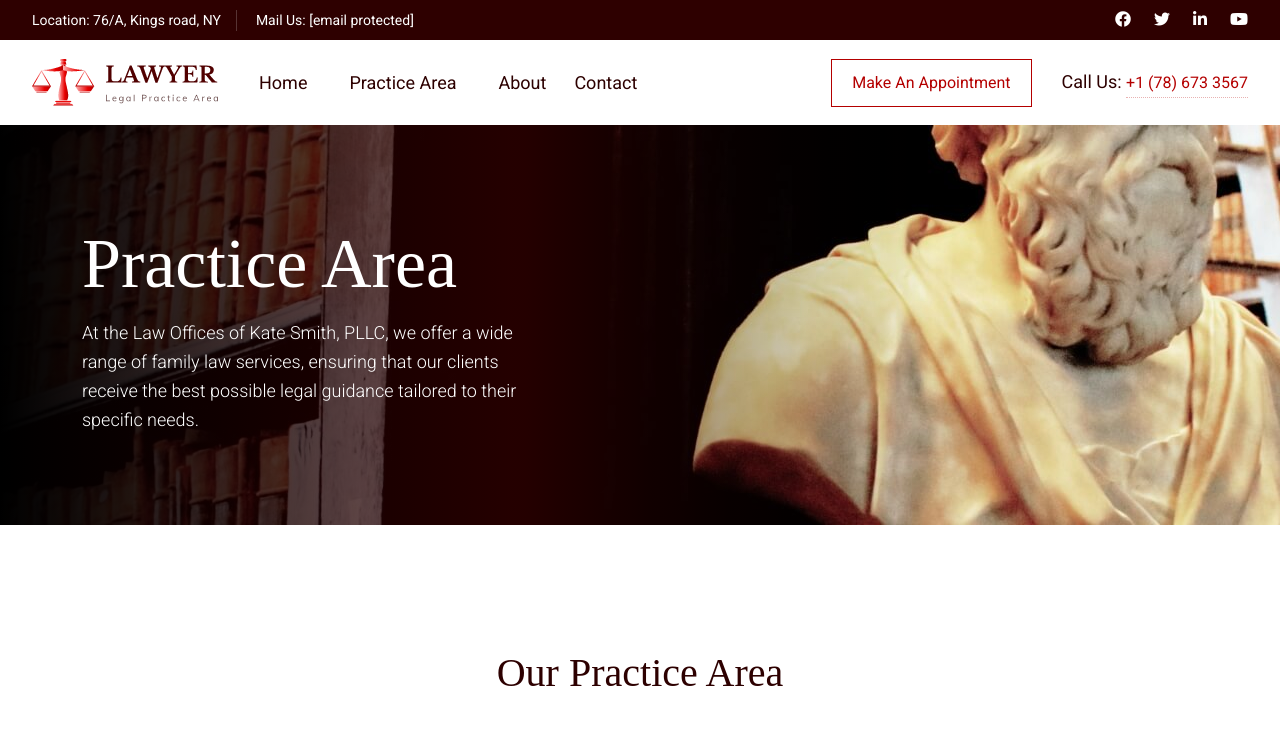
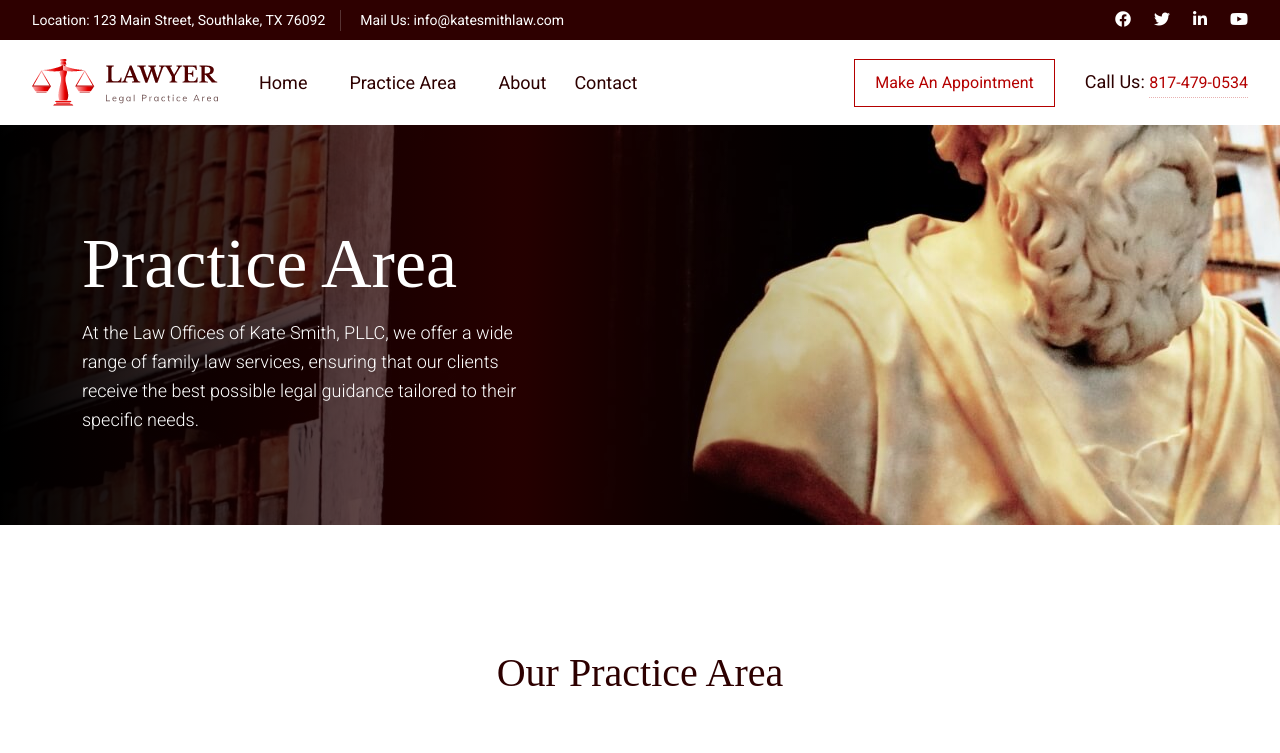
Before and after one commit to faithyife/Law-Firm-ProjectKS, a plain HTML site: page practice.html in a window 1280 px wide. Shown: the top 753 px of the page. Drawn offline with nearby package versions, Linux system fonts and the light colour scheme; a web font is replaced by a local one.

Commit message:
Update practice.html

```diff
--- a/practice.html
+++ b/practice.html
@@ -89,14 +89,14 @@
                   <div class="d-flex justify-content-between flex-wrap align-items-center">
                     <div class="header-info-left">
                       <ul>
-                        <li>Location: 76/A, Kings road, NY</li>
+                        <li>Location: 123 Main Street, Southlake, TX 76092</li>
                         <li>
                           Mail Us:
                           <a
                             href="https://preview.colorlib.com/cdn-cgi/l/email-protection"
                             class="__cf_email__"
                             data-cfemail="4925283e302c3b7e7f092e24282025672a2624"
-                            >[email&#160;protected]</a
+                            >info@katesmithlaw.com</a
                           >
                         </li>
                       </ul>
@@ -144,7 +144,7 @@
                 </div>
                 <div class="header-right-btn f-right ml-15">
                   <a href="#" class="btn_2">Make An Appointment</a>
-                  <a href="#" class="header-btn2">Call Us: <span> +1 (78) 673 3567</span></a>
+                  <a href="#" class="header-btn2">Call Us: <span> 817-479-0534</span></a>
                 </div>
 
                 <div class="col-12">
@@ -392,13 +392,13 @@
                   <div class="d-flex justify-content-between flex-wrap align-items-center">
                     <div class="footer-info-left d-none d-lg-block">
                       <ul>
-                        <li>Call Us: +1 (78) 673 3567</li>
+                        <li>Call Us: 817-479-0534</li>
                         <li>
                           <a
                             href="https://preview.colorlib.com/cdn-cgi/l/email-protection"
                             class="__cf_email__"
                             data-cfemail="7a161b031f084d4c3a1d171b131654191517"
-                            >[email&#160;protected]</a
+                            >info@katesmithlaw.com</a
                           >
                         </li>
                       </ul>
```
